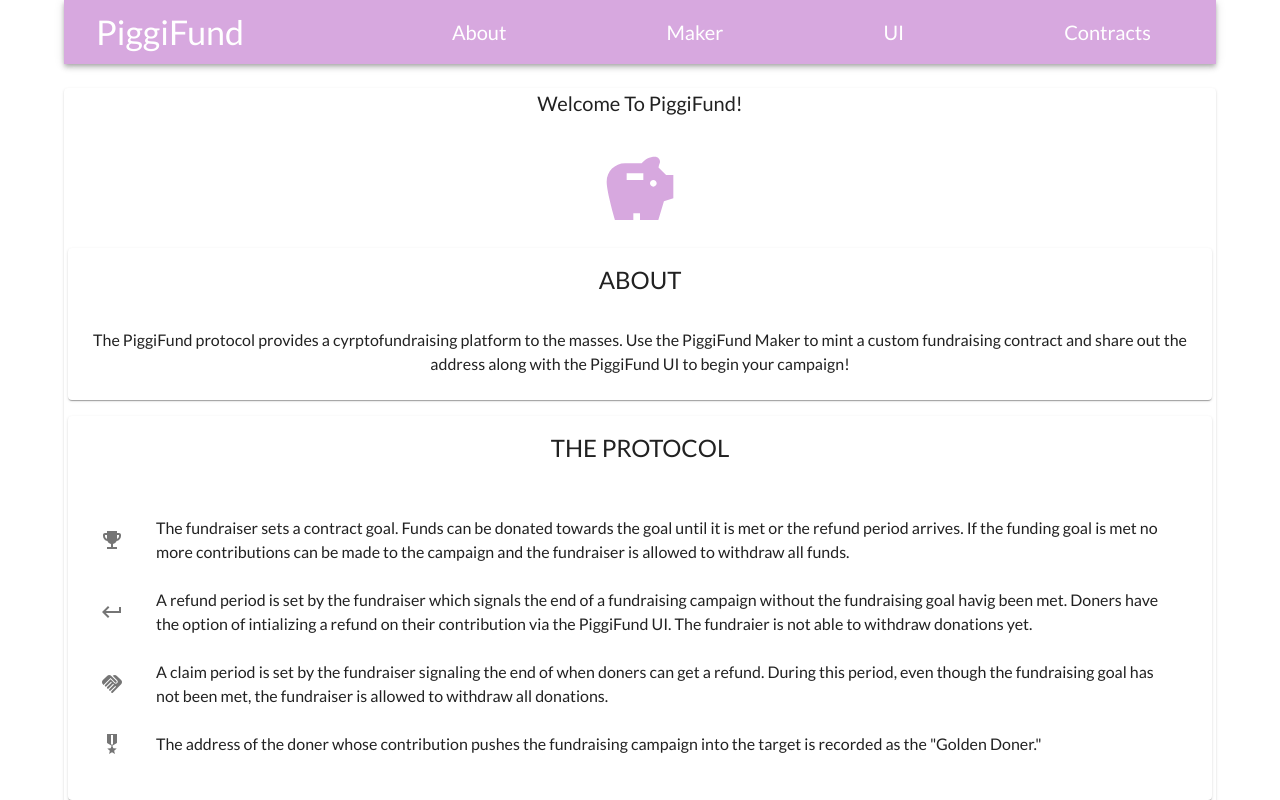
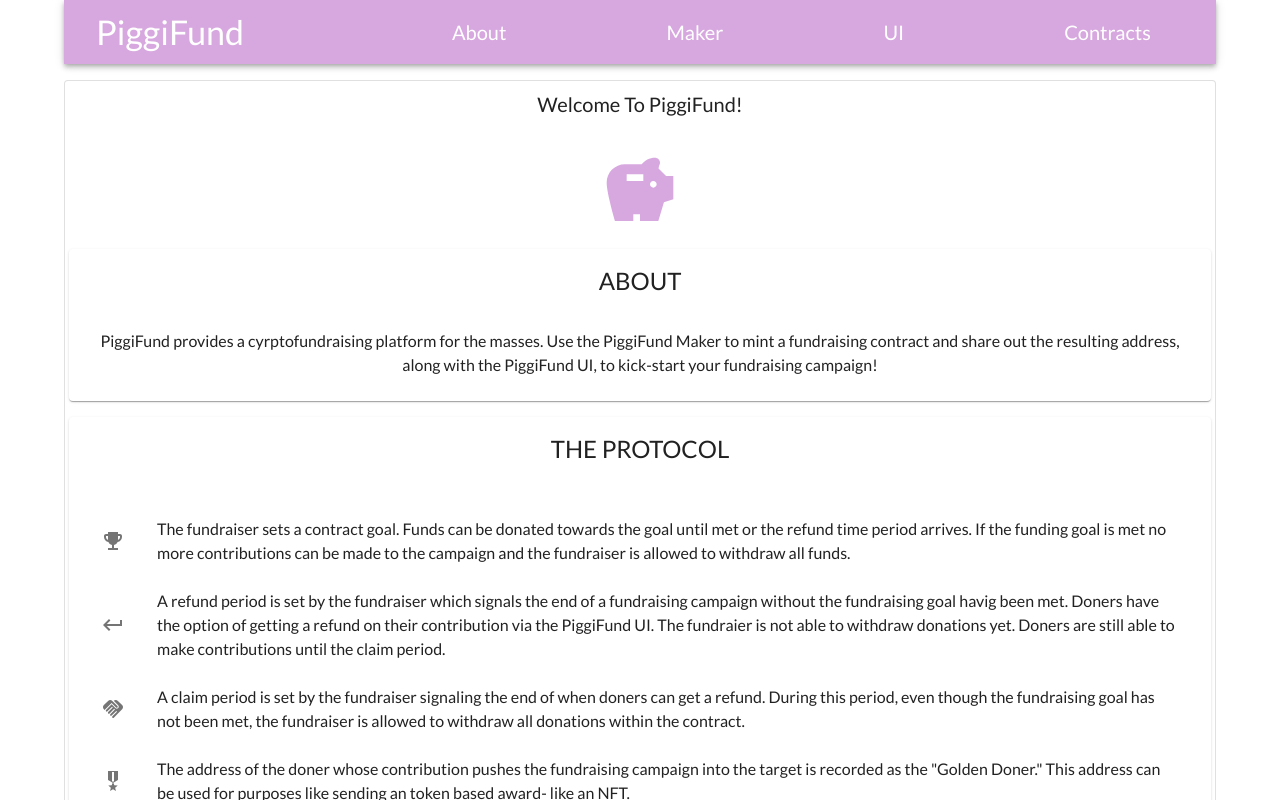
Before and after one commit to kitfud/PiggiFund_FrontEnd, a React (Create React App) app: page / in a window 1280 px wide. Shown: the top 800 px of the page. Built offline with nearby package versions, Linux system fonts and the light colour scheme; a web font is replaced by a local one.

Commit message:
search functionality implemented for contracts tab as well as slight front end adjustments to styling

```diff
--- a/src/components/Contracts.js
+++ b/src/components/Contracts.js
@@ -1,8 +1,9 @@
 import React,{useEffect,useState,useRef} from 'react'
 import {ethers} from 'ethers'
-import { TablePagination,TableContainer, TableHead, Table, TableRow, TableCell, TableBody,Card,Button } from "@mui/material"
+import { TablePagination,TableContainer, TableHead, Table, TableRow, TableCell, TableBody,Card,Button,TextField,IconButton,InputAdornment,Box } from "@mui/material"
 import { InstallMobileOutlined } from '@mui/icons-material';
 import { useNavigate } from "react-router-dom";
+import SearchIcon from '@mui/icons-material/Search';
 
 const Contracts = ({piggiFundAddress,abi}) => {
 
@@ -10,13 +11,18 @@ const Contracts = ({piggiFundAddress,abi}) => {
     let contract = new ethers.Contract(piggiFundAddress,abi,provider);
 
     const [data,setData] = useState(null)
-
     const [page,setPage] = useState(0)
     const [rowsPerPage,setRowsPerPage] = useState(5)
+    const [searchwords,setSearchWords] = useState("")
 
     const mountedRef = useRef()
+    const navigate = useNavigate()
 
-    const navigate = useNavigate()
+    useEffect(()=>{
+      if(searchwords !== null){
+          setPage(0)
+      }
+    },[searchwords])
 
 
     const handleChangePage = (event,newPage)=>{
@@ -53,7 +59,8 @@ const Contracts = ({piggiFundAddress,abi}) => {
   const emptyRows =
   page > 0 ? Math.max(0, (1 + page) * rowsPerPage - data.length) : 0;
 
-    const RenderedData =()=>{
+
+  const RenderedData =()=>{
 
         return(
             <Card sx={{height:'45vw'}} variant="outlined">
@@ -73,7 +80,7 @@ const Contracts = ({piggiFundAddress,abi}) => {
             <TableBody>
             {
                     data?(
-            data.slice(0).reverse().slice(page * rowsPerPage, page*rowsPerPage+rowsPerPage).map((item)=>{
+                 filterData(data).slice(0).reverse().slice(page * rowsPerPage, page*rowsPerPage+rowsPerPage).map((item)=>{
                 let fundingETH = ethers.utils.formatEther(item._fundingGoal)
                 let contractSelected = item._contractAddress
 
@@ -158,9 +165,38 @@ const Contracts = ({piggiFundAddress,abi}) => {
 
     },[])
 
+const handleSearchChange=(e)=>{
+setSearchWords(e.trim())
+}
+
+const filterData =(dataObj)=>{
+const filteredData= dataObj.filter(d => d._summary.toUpperCase().includes(searchwords.toUpperCase()))
+return filteredData
+}
+
 
   return (
-    <div><RenderedData/></div>
+      <>
+<Box sx={{p:2}}>
+<TextField
+        sx={{marginTop:2,width:1}}
+        label="Search by Contract Summary"
+        onChange={(e)=>handleSearchChange(e.target.value)}
+        InputProps={{
+        endAdornment: (
+            <InputAdornment position="end">
+            <IconButton>
+                <SearchIcon />
+            </IconButton>
+            </InputAdornment>
+        )
+        }}/>
+</Box>
+
+    <Box><RenderedData/></Box>
+
+      </>
+
   )
 }
 
--- a/src/components/Home.js
+++ b/src/components/Home.js
@@ -12,9 +12,9 @@ import MilitaryTechIcon from '@mui/icons-material/MilitaryTech';
 const Home = () => {
   return (
     <>
-      <Card sx={{marginTop:3}}>
+      <Card sx={{marginTop:2}} variant="outlined">
         <Box>
-        <Typography sx={{fontSize:20}}>Welcome To PiggiFund!</Typography>
+        <Typography sx={{fontSize:20,marginTop:1}}>Welcome To PiggiFund!</Typography>
         <SavingsIcon sx={{fontSize:'500%',marginTop:4}} color="primary"/>
         </Box>
 
@@ -23,8 +23,8 @@ const Home = () => {
         <CardHeader title="ABOUT"/>
   <CardContent>
 <Typography>
-  The PiggiFund protocol provides a cyrptofundraising platform to the masses. Use the PiggiFund Maker to mint a custom fundraising contract
-  and share out the address along with the PiggiFund UI to begin your campaign!
+  PiggiFund provides a cyrptofundraising platform for the masses. Use the PiggiFund Maker to mint a fundraising contract
+  and share out the resulting address, along with the PiggiFund UI, to kick-start your fundraising campaign!
 </Typography>
 </CardContent>
           </Card>
@@ -41,7 +41,7 @@ const Home = () => {
     <EmojiEventsIcon/>
       </ListItemIcon>
       <ListItemText>
-  The fundraiser sets a contract goal. Funds can be donated towards the goal until it is met or the refund period arrives. If the funding goal is met
+  The fundraiser sets a contract goal. Funds can be donated towards the goal until met or the refund time period arrives. If the funding goal is met
   no more contributions can be made to the campaign and the fundraiser is allowed to withdraw all funds.
       </ListItemText>
     </ListItem>
@@ -53,7 +53,8 @@ const Home = () => {
       </ListItemIcon>
       <ListItemText>
 A refund period is set by the fundraiser which signals the end of a fundraising campaign without the fundraising goal havig been met.
-Doners have the option of intializing a refund on their contribution via the PiggiFund UI. The fundraier is not able to withdraw donations yet.
+Doners have the option of getting a refund on their contribution via the PiggiFund UI. The fundraier is not able to withdraw donations yet. Doners are still able to make contributions
+until the claim period.
       </ListItemText>
     </ListItem>
 
@@ -64,7 +65,7 @@ Doners have the option of intializing a refund on their contribution via the Pig
       </ListItemIcon>
       <ListItemText>
 A claim period is set by the fundraiser signaling the end of when doners can get a refund. During this period, even though the fundraising goal
-has not been met, the fundraiser is allowed to withdraw all donations.
+has not been met, the fundraiser is allowed to withdraw all donations within the contract.
       </ListItemText>
     </ListItem>
 
@@ -74,7 +75,8 @@ has not been met, the fundraiser is allowed to withdraw all donations.
 <MilitaryTechIcon/>
       </ListItemIcon>
       <ListItemText>
-The address of the doner whose contribution pushes the fundraising campaign into the target is recorded as the "Golden Doner."
+The address of the doner whose contribution pushes the fundraising campaign into the target is recorded as the "Golden Doner." This address can be used
+for purposes like sending an token based award- like an NFT.
       </ListItemText>
     </ListItem>
 
--- a/src/components/usefulComponents/ContractDetails.js
+++ b/src/components/usefulComponents/ContractDetails.js
@@ -135,7 +135,6 @@ console.log("Got the message in higher component, Contract Details, on balance c
    <Card variant="outlined" sx={{ backgroundColor: "beige", marginBottom:1}}>
    <CardContent sx={{padding:0,marginTop:2, marginLeft:0.5,marginRight:0.5}}>
    <Box>
-       {console.log("THIS IS ADDRESS PASSED: "+addresspassed)}
         <TextField label="Enter PiggiFund Contract Address" autoComplete="off" fullWidth id="setAddress" variant="outlined" onChange={handleAddressChange}/>
    </Box>
 
--- a/src/components/usefulComponents/Footer.js
+++ b/src/components/usefulComponents/Footer.js
@@ -10,16 +10,19 @@ import {
 
 const Footer = () => {
   return (
-    <AppBar position="static" color="primary">
+    <AppBar position="static" color="primary" >
     <Container maxWidth="md">
-      <Toolbar>
+
+      <Toolbar sx={{justifyContent:'center'}}>
       <IconButton href="/">
        <SavingsIcon/>
         </IconButton>
+
         <Typography color="inherit">
           &copy; 2022 Kit Fuderich
         </Typography>
       </Toolbar>
+
     </Container>
   </AppBar>
   )
--- a/src/components/usefulComponents/FormatContractDetails.js
+++ b/src/components/usefulComponents/FormatContractDetails.js
@@ -61,7 +61,6 @@ const FormatContractDetails = ({
       try{
         areFundsWithdrawn = await contract.getCheckFundsWithdrawn(piggiContractIndex)
         setFundsWithdrawn(areFundsWithdrawn)
-        console.log("have funds been withdrawn: "+ areFundsWithdrawn)
       }
       catch{
         console.log("Error checking if funds have been withdrawn.")
@@ -74,7 +73,6 @@ const FormatContractDetails = ({
         try{
             let contractIndex = parseInt(piggiContractIndex)
             theGoldenOne = await contract.getGoldenDoner(contractIndex)
-            console.log("the golden one is: "+ theGoldenOne)
             if(theGoldenOne !== '0x0000000000000000000000000000000000000000'){
             setGoldenDonerElect(theGoldenOne)
             }
@@ -91,7 +89,6 @@ const FormatContractDetails = ({
       try{
         targetReached = await contract.getTargetReached(piggiContractIndex)
         setFundingTargetReached(targetReached)
-        console.log("has target been reached: "+ targetReached)
         if (targetReached === true){
             checkGoldenDoner()
         }
@@ -181,7 +178,7 @@ useEffect(()=>{
         }
 
         return ()=>{
-            console.log("cancelling event listener")
+            console.log("cancelling event listener on exit")
             provider.removeListener('block', LogData,true)
         }
     },[infoavailable])
--- a/src/components/usefulComponents/WalletConnect.js
+++ b/src/components/usefulComponents/WalletConnect.js
@@ -142,8 +142,6 @@ const WalletConnect = ({
     }
 
     useEffect(()=>{
-        console.log(addresspassed)
-
         if(addresspassed){
             setConnButtonText("Connect Wallet To View!")
         }
--- a/src/components/usefulComponents/Withdraw.js
+++ b/src/components/usefulComponents/Withdraw.js
@@ -85,7 +85,7 @@ catch{
   console.log("Okay. Issue getting your donation. Hold up")
 }
 finally{
-  console.log("Trying again....")
+  console.log("Trying again, check amount donated in contract....")
   donationWei = await contract.amountDonatedInContract(account,contractIndex)
 }
 
```
